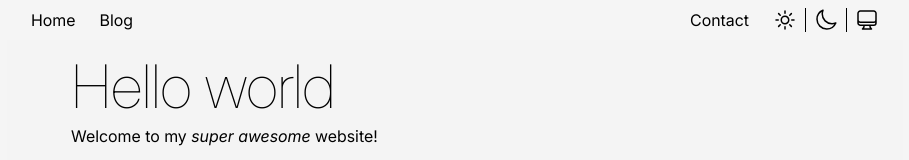
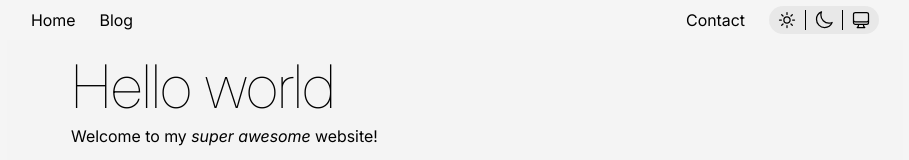
Before and after one commit to MedicodiBiscotti/personal-website, a Next.js app: page / in a window 1280 px wide. Shown: the top 160 px of the page, without its empty margins (185-1094 px from the left). Built offline with nearby package versions, Linux system fonts and the light colour scheme; what tailwindcss-hero-patterns would draw is missing.

Commit message:
style(header): pill container for theme buttons

```diff
--- a/src/components/Header.tsx
+++ b/src/components/Header.tsx
@@ -22,7 +22,7 @@ function Header() {
             </li>
           </ul>
         </nav>
-        <div className="flex gap-6">
+        <div className="flex items-center gap-6">
           <Link href="#contact">Contact</Link>
           <ThemeSwitch />
         </div>
--- a/src/components/ThemeSwitch.tsx
+++ b/src/components/ThemeSwitch.tsx
@@ -7,17 +7,18 @@ import React from "react";
 
 function ThemeSwitch() {
   return (
-    // For space between border, could simplify with no gap and px-2. But it would also have padding at start and end.
-    <div className="flex justify-items-center gap-2 divide-x *:border-current [&>:not(:first-child)]:ps-2">
+    <div className="flex items-center rounded-full bg-neutral-200/75 dark:bg-neutral-800/75">
+      <div className="my-1 flex justify-items-center divide-x *:border-current *:px-2">
         <button>
-        <SunIcon className="size-6" />
+          <SunIcon className="size-5" />
         </button>
         <button>
-        <MoonIcon className="size-6" />
+          <MoonIcon className="size-5" />
         </button>
         <button>
-        <ComputerDesktopIcon className="size-6" />
+          <ComputerDesktopIcon className="size-5" />
         </button>
+      </div>
     </div>
   );
 }
```
Lines whose indentation alone changed are shown as unchanged.
